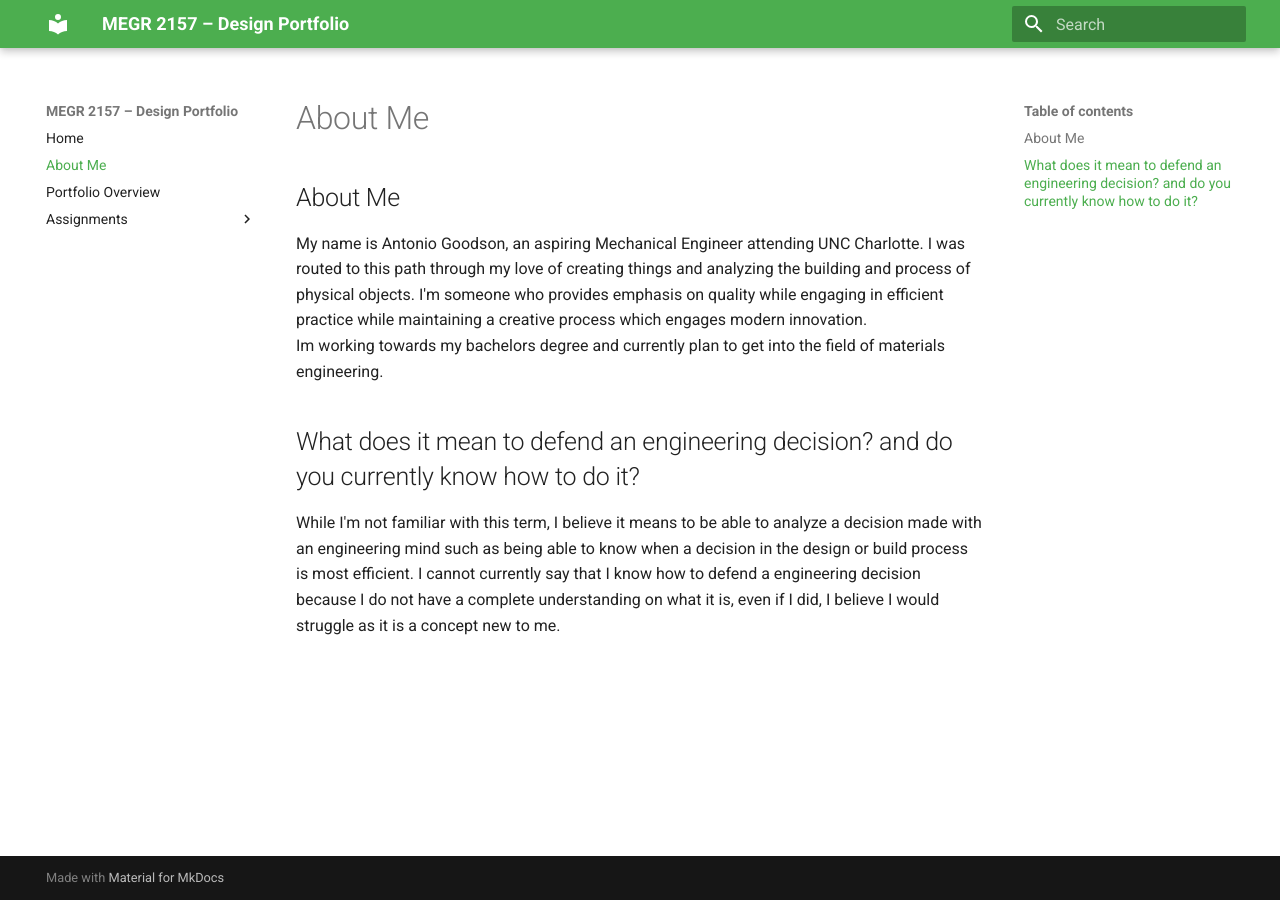
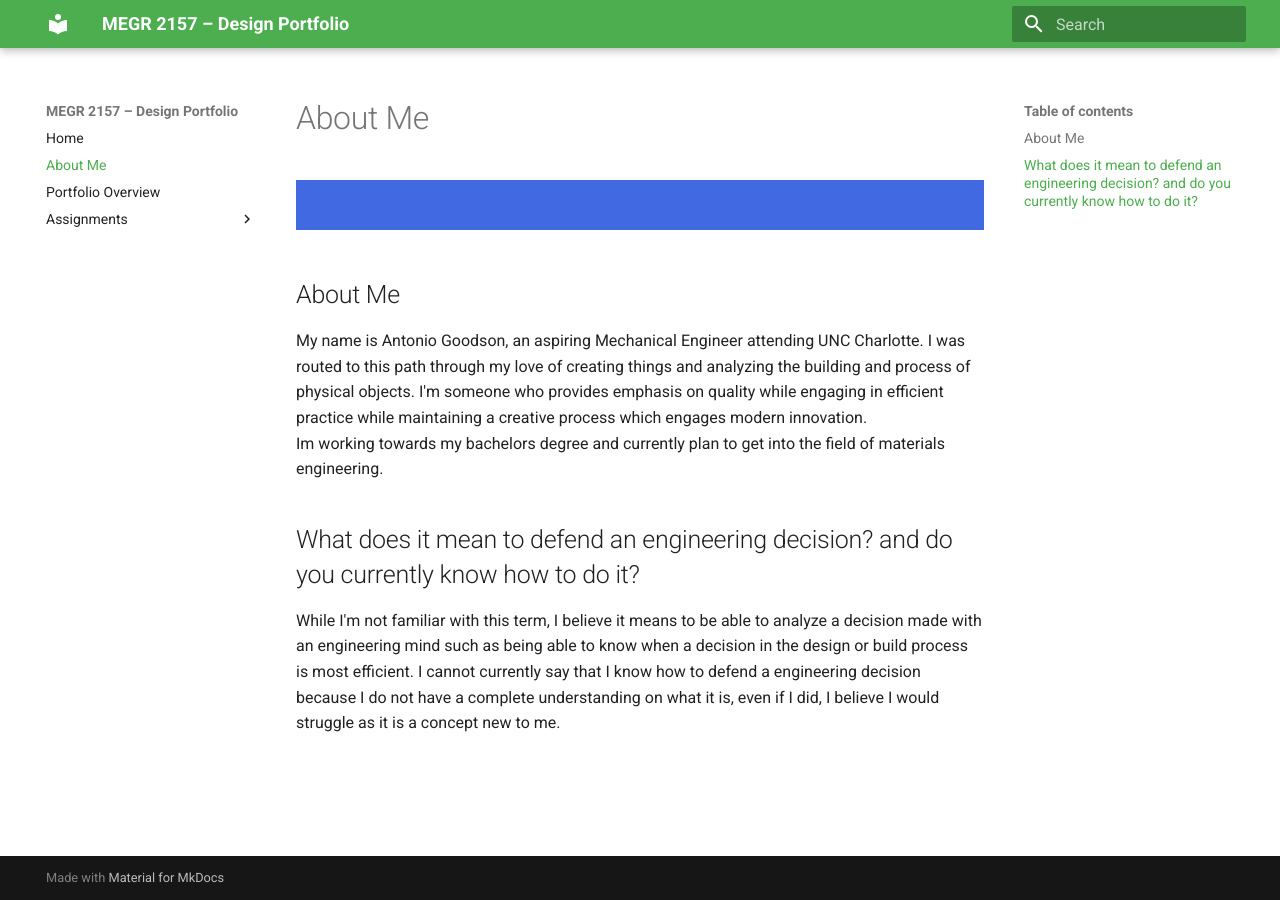
Before and after one commit to AntGo36/design-projects-portfolio, an MkDocs documentation site: the page built from docs/aboutme/index.md, in a window 1280 px wide. Built offline with MkDocs 1.6.1 and Material for MkDocs 9.7.7, drawn with Linux system fonts in a browser that asks for light colours.

Commit message:
AboutME_5

```diff
--- a/docs/aboutme/index.md
+++ b/docs/aboutme/index.md
@@ -1,3 +1,7 @@
+<svg width="100%" height="50">
+  <rect width="100%" height="100%" fill="#4169E1" />
+</svg>
+
 ## About Me
 My name is Antonio Goodson, an aspiring Mechanical Engineer attending UNC Charlotte. I was routed to this path through  my love of creating things and analyzing the building and process of physical objects. I'm someone who provides emphasis on quality while engaging in efficient practice while maintaining a creative process which engages modern innovation.
 <br> Im working towards my bachelors degree and currently plan to get into the field of materials engineering.
```
